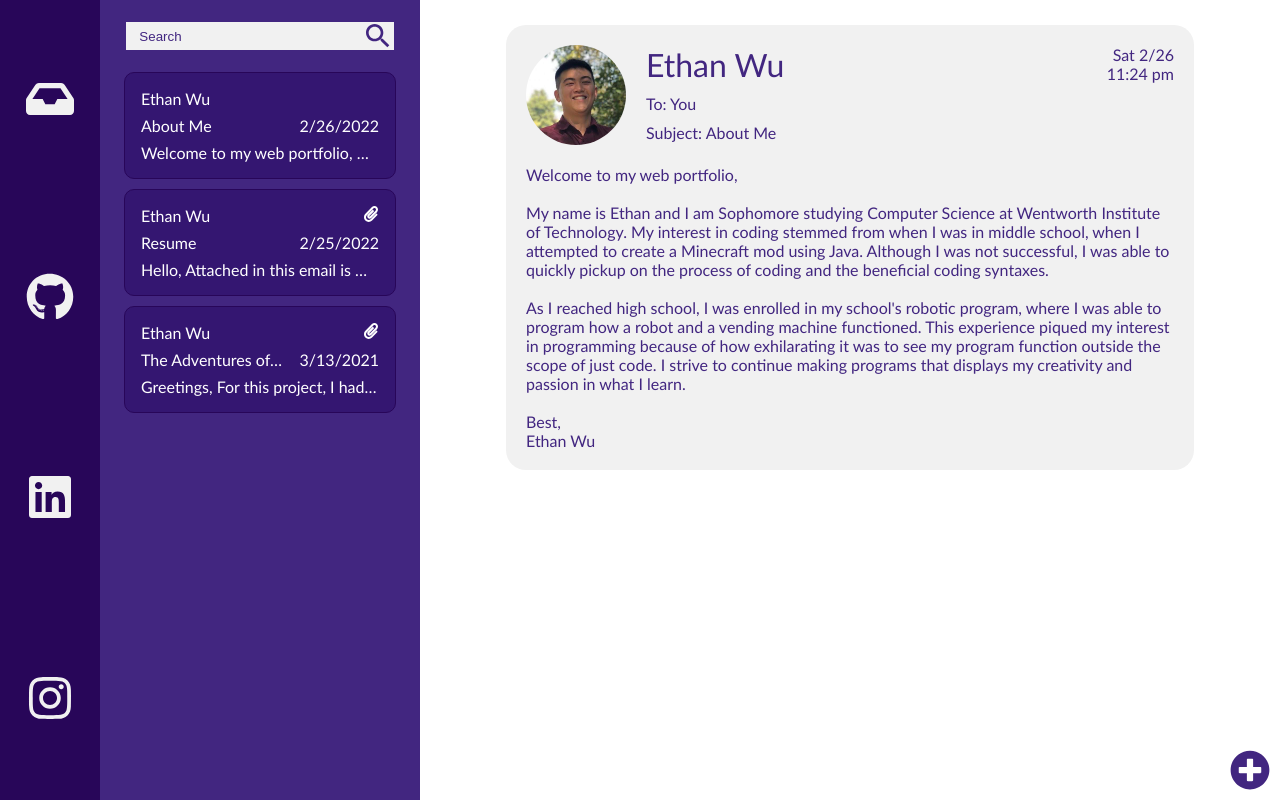
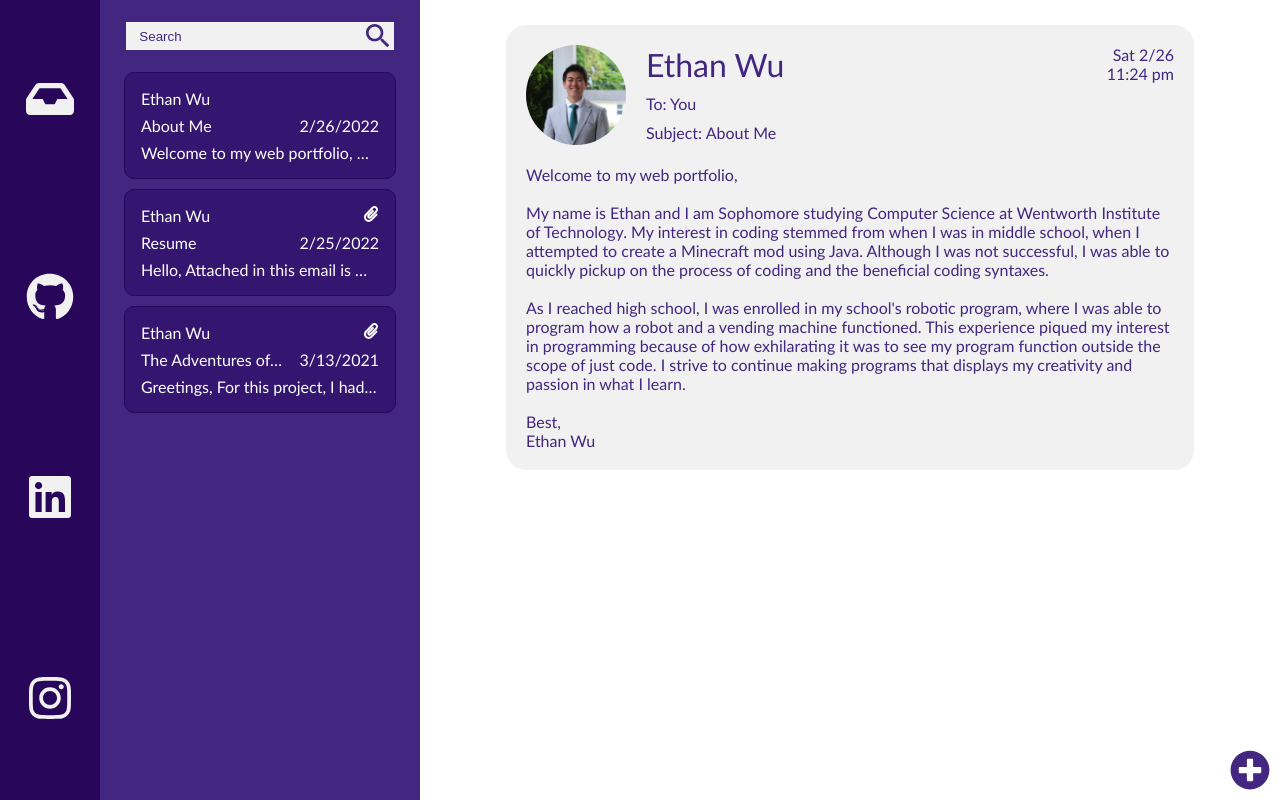
Before and after one commit to wue1atwit/myPortfolio, a React (Create React App) app: page /email/0 in a window 1280 px wide. Built offline with nearby package versions, Linux system fonts and the light colour scheme.

Commit message:
Added different headshots

```diff
--- a/src/index.css
+++ b/src/index.css
@@ -198,13 +198,14 @@ body {
 .pfp {
   display: inline-block;
   background-color: var(--dark_purple);
-  background-image: url("./res/me.jpg");
+  background-image: url("./res/me3.jpg");
   background-size: 200px;
   background-position: 46% 27%;
   width: 100px;
   height: 100px;
   border-radius: 50%;
   background-repeat: no-repeat;
+  background-size: cover;
 }
 
 .msg_info {
```
Also changed, not shown: src/res/me3.jpg (added), 1 other file (tests, documents, lock files or other folders).
